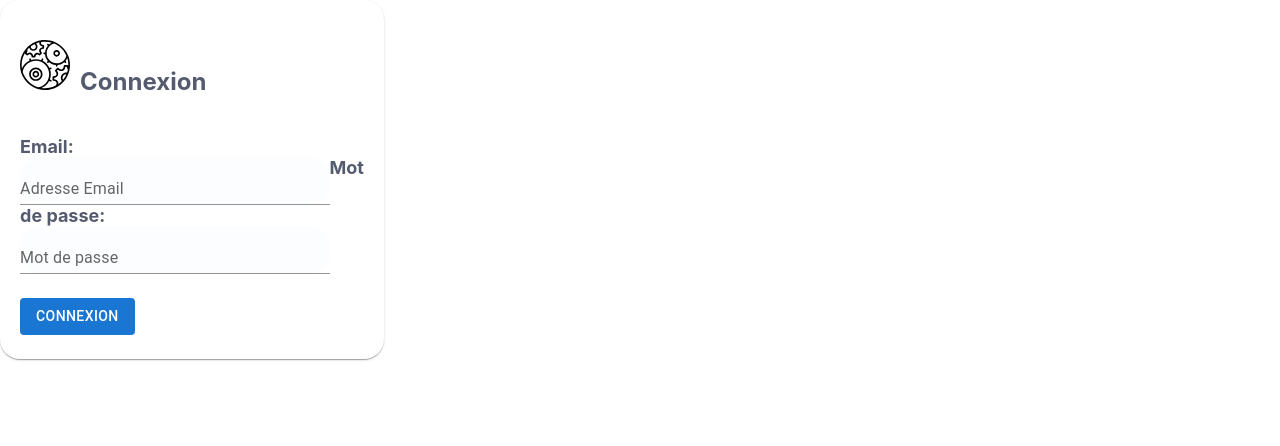
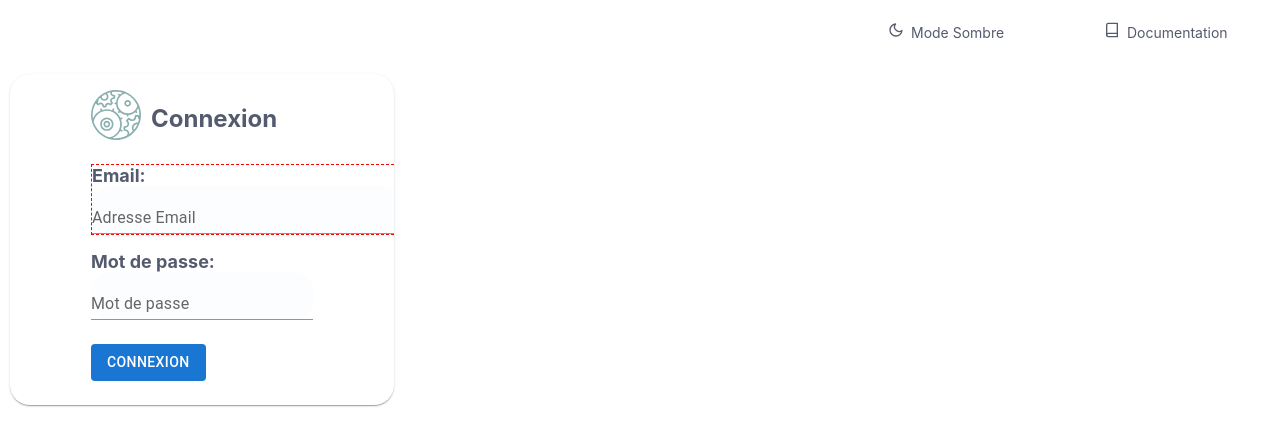
Before and after one commit to POCProtools/ProtoolsUI, a React (Create React App) app: page / in a window 1280 px wide. Shown: the top 446 px of the page. Built offline with nearby package versions, Linux system fonts and the light colour scheme.

Commit message:
add header

```diff
--- a/jsconfig.json
+++ b/jsconfig.json
@@ -1,6 +1,5 @@
 {
   "compilerOptions": {
-    "jsx": "react",
     "jsx": "react",
     "target": "es6",
     "module": "commonjs",
--- a/package.json
+++ b/package.json
@@ -43,7 +43,10 @@
     ]
   },
   "devDependencies": {
+    "eslint": "^8.16.0",
+    "eslint-plugin-react": "^7.30.0",
     "file-loader": "^6.2.0",
+    "lint-staged": "^12.4.1",
     "prettier": "^2.6.2"
   }
 }
--- a/src/components/pages/home/component.js
+++ b/src/components/pages/home/component.js
@@ -6,18 +6,6 @@ const Home = () => {
   return (
     <>
       <SideBar />
-      <CustomCard>
-        <CardContent>
-          <Typography gutterBottom variant="h5" component="h2">
-            CardContent example
-          </Typography>
-          <Typography variant="body2" color="textSecondary" component="p">
-            This Card's children are wrapped in a CardContent component, which
-            adds 16px of padding around the edges. The last CardContent in a
-            group of children will get 24px of padding on the bottom.
-          </Typography>
-        </CardContent>
-      </CustomCard>
     </>
   )
 }
--- a/src/components/pages/login/component.js
+++ b/src/components/pages/login/component.js
@@ -8,11 +8,16 @@ import {
   CardContent,
   TextField,
   Button,
+  Box,
+  InputAdornment,
+  IconButton,
 } from "@mui/material"
 import CustomCard from "components/shared/card"
 import CustomTextField from "components/shared/textfield"
 import Logo from "components/shared/logo"
 import palette from "theme/colors"
+import Header from "components/shared/headers"
+import { FiEye, FiEyeOff } from "react-icons/fi"
 
 const useStyles = makeStyles()(theme => {
   return {
@@ -21,13 +26,19 @@ const useStyles = makeStyles()(theme => {
       alignItems: "center",
       justifyContent: "center",
       width: "30%",
+      margin: 10,
+    },
+    TitleHeader: {
+      //margin: 5,
+      marginBottom: 20,
+      position: "relative",
     },
     logo: {
-      padding: 20,
-      marginLeft: 20,
+      verticalAlign: "middle",
     },
     titleCard: {
-      display: "inline-block",
+      position: "absolute",
+      top: "25%",
       marginLeft: 10,
       fontSize: 24,
       fontWeight: "bold",
@@ -35,20 +46,18 @@ const useStyles = makeStyles()(theme => {
     },
     TextField: {
       height: "10%",
-      width: "90%",
     },
     inputTitle: {
       alignItems: "left",
       fontSize: 18,
       fontWeight: "bold",
-      marginBottom: 10,
-      paddingTop: 10,
+      marginTop: 20,
     },
     boutonConnexion: {
       backgroundColor: palette.secondary.main,
-      padding: "18px 36px",
       justifyContent: "center",
       fontSize: "18px",
+      margin: 10,
     },
   }
 })
@@ -56,30 +65,37 @@ const Login = () => {
   const { classes } = useStyles()
   const [email, setEmail] = useState("")
   const [password, setPassword] = useState("")
+  const [showPassword, setShowPassword] = useState(false)
   function handleSubmit(event) {
     console.log("Connexion attempt")
     console.log("email:", email)
   }
+  const handleClickShowPassword = () => {
+    setShowPassword(!showPassword)
+  }
+  const handleMouseDownPassword = event => {
+    event.preventDefault()
+  }
   return (
     <>
+      <Header />
       <CustomCard className={classes.card}>
         <CardContent>
-          <Grid
-            spacing={2}
-            sx={{ marginTop: 3, marginBottom: 5, alignContent: "center" }}
-          >
+          <div className={classes.TitleHeader}>
             <Logo className={classes.logo} />
             <span className={classes.titleCard}>Connexion</span>
-          </Grid>
-          <Grid
-            direction="column"
-            spacing={3}
-            sx={{ marginTop: 3, marginBottom: 3 }}
+          </div>
+          <Box
+            sx={{
+              marginTop: 2,
+              border: "1px dashed red",
+              width: "140%",
+            }}
           >
-            <span className={classes.inputTitle}>
-              Email: <br />
-            </span>
+            <span className={classes.inputTitle}>Email:</span>
+            <br />
             <CustomTextField
+              fullWidth
               className={classes.TextField}
               id="email"
               variant="standard"
@@ -87,18 +103,33 @@ const Login = () => {
               type="email"
               onChange={e => setEmail(e.target.value)}
             />
+          </Box>
+          <Box sx={{ marginTop: 2, marginBottom: 3 }}>
             <span className={classes.inputTitle}>
               Mot de passe: <br />
             </span>
             <CustomTextField
+              fullWidth
               className={classes.TextField}
               id="password"
               variant="standard"
               label="Mot de passe"
-              type="password"
+              type={showPassword ? "text" : "password"}
+              endAdornment={
+                <InputAdornment position="end">
+                  <IconButton
+                    aria-label="toggle password visibility"
+                    onClick={handleClickShowPassword}
+                    onMouseDown={handleMouseDownPassword}
+                    edge="end"
+                  >
+                    {showPassword ? <FiEyeOff /> : <FiEye />}
+                  </IconButton>
+                </InputAdornment>
+              }
               onChange={e => setPassword(e.target.value)}
             />
-          </Grid>
+          </Box>
           <Button
             variant="contained"
             disableElevation
--- a/src/components/shared/headers.js
+++ b/src/components/shared/headers.js
@@ -2,21 +2,64 @@ import React from "react"
 import { makeStyles } from "tss-react/mui"
 
 import palette from "theme/colors"
+import { AppBar, Toolbar, Grid, Link } from "@mui/material"
+import { FiMoon, FiBook } from "react-icons/fi"
 
 const useStyles = makeStyles()(theme => {
   return {
     appBar: {
       position: "relative",
       boxShadow: "none",
-      borderBottom: `1px solid #FFD6BA`,
-      backgroundColor: palette.primary.main,
+      elevation: 0,
+      //color: palette.background.main,
     },
-    inline: {
-      display: "inline",
+    gridContainer: {},
+
+    textHeader: {
+      flex: 1,
+      fontSize: 14,
+      fontWeight: "normal",
+      margin: 7,
+      color: palette.primary.main,
     },
-    flex: {
-      display: "flex",
-      alignItems: "center",
+    iconsHeader: {
+      flex: 1,
+      color: palette.primary.main,
     },
   }
 })
+
+const Header = () => {
+  const { classes } = useStyles()
+  return (
+    <AppBar
+      position="static"
+      className={classes.appBar}
+      color="transparent"
+      elevation={0}
+    >
+      <Toolbar>
+        <Grid
+          container
+          spacing={8}
+          alignItems="center-start"
+          className={classes.gridContainer}
+          justifyContent="flex-end"
+        >
+          <Grid item xs={2} className={classes.gridItem}>
+            <FiMoon className={classes.iconsHeader} />
+            <span className={classes.textHeader}>Mode Sombre</span>
+          </Grid>
+          <Grid item xs={2} className={classes.gridItem}>
+            <Link to="/documentation" underline="none">
+              <FiBook className={classes.iconsHeader} />
+              <span className={classes.textHeader}>Documentation</span>
+            </Link>
+          </Grid>
+        </Grid>
+      </Toolbar>
+    </AppBar>
+  )
+}
+
+export default Header
--- a/src/theme/colors.js
+++ b/src/theme/colors.js
@@ -14,7 +14,7 @@ const palette = {
   primary: { main: PRIMARY.mainText },
   secondary: { main: SECONDARY.secondGreen },
   background: {
-    default: PRIMARY.background,
+    main: PRIMARY.background,
   },
   // Definir couleur alertes erreurs etc...
 }
```
Also changed, not shown: src/assets/logoProtools.svg, 1 other file (tests, documents, lock files or other folders).
